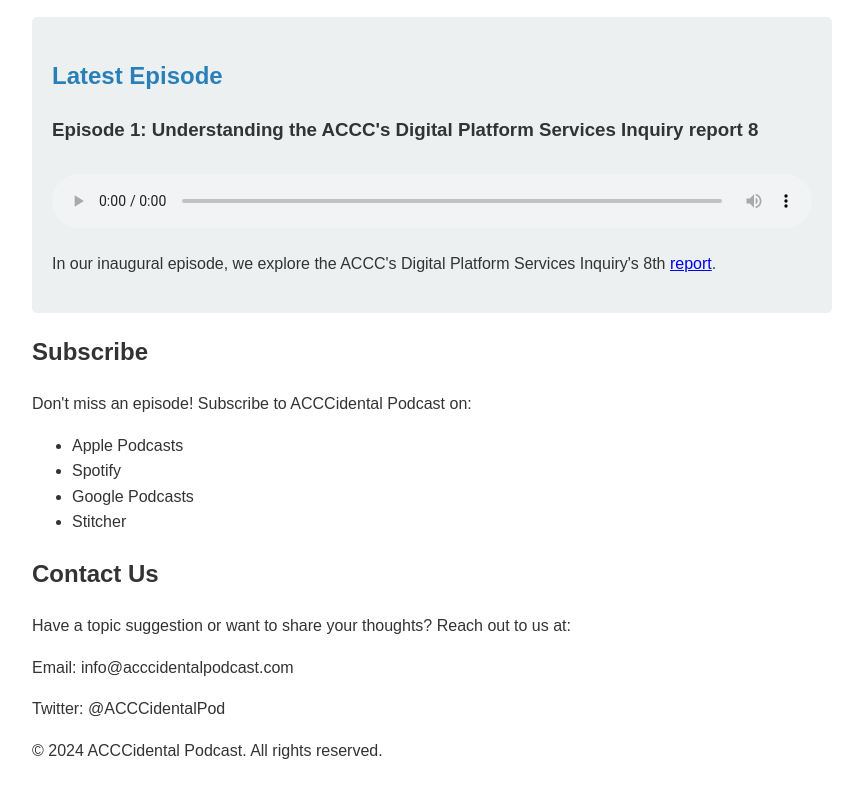
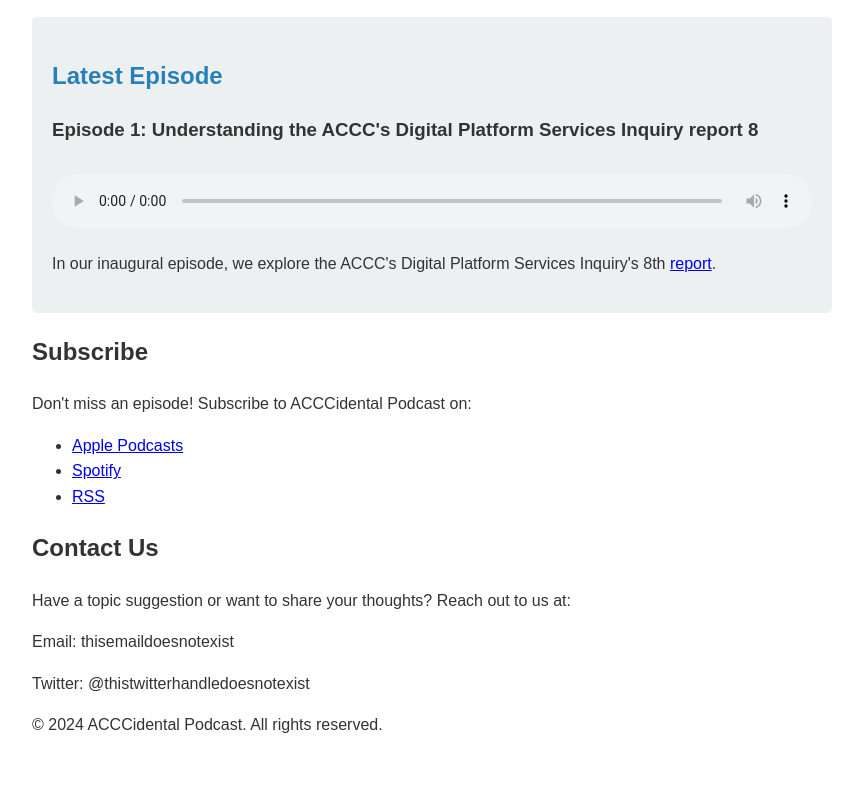
Before and after one commit to nwbort/acccidental-podcast, a plain HTML site: page index.html in a window 1280 px wide. Shown: the part 465-1262 px from the top of the page, without its empty margins (208-1071 px from the left). After the commit the page ends 1239 px from the top, so only its background shows below. Drawn offline with Linux system fonts and the light colour scheme.

Commit message:
Update index.html

```diff
--- a/index.html
+++ b/index.html
@@ -94,18 +94,17 @@
             <h2>Subscribe</h2>
             <p>Don't miss an episode! Subscribe to ACCCidental Podcast on:</p>
             <ul>
-                <li>Apple Podcasts</li>
-                <li>Spotify</li>
-                <li>Google Podcasts</li>
-                <li>Stitcher</li>
+                <li><a href="https://nwbort.github.io/acccidental-podcast/">Apple Podcasts</a></li>
+                <li><a href="https://nwbort.github.io/acccidental-podcast/">Spotify</a></li>
+                <li><a href="https://nwbort.github.io/acccidental-podcast/">RSS</a></li>
             </ul>
         </section>
 
         <section>
             <h2>Contact Us</h2>
             <p>Have a topic suggestion or want to share your thoughts? Reach out to us at:</p>
-            <p>Email: info@acccidentalpodcast.com</p>
-            <p>Twitter: @ACCCidentalPod</p>
+            <p>Email: thisemaildoesnotexist</p>
+            <p>Twitter: @thistwitterhandledoesnotexist</p>
         </section>
     </main>
 
```
